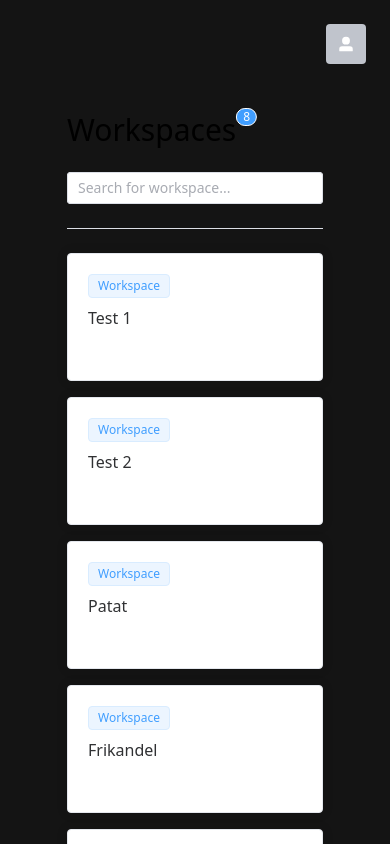
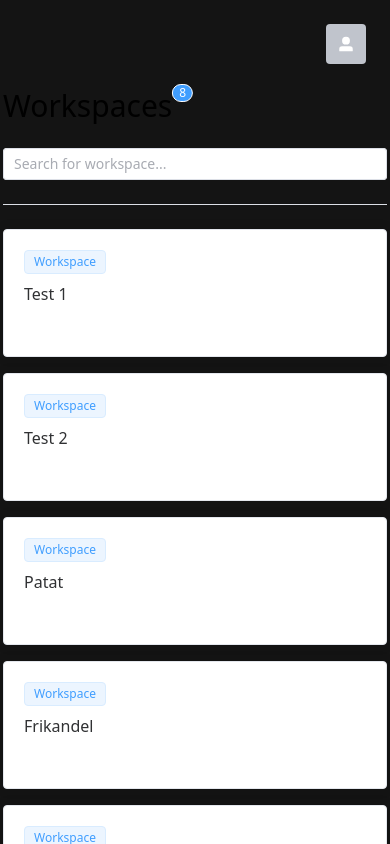
Before and after one commit to bjvanbemmel/benkyou, a Nuxt app in the folder web/: page / in a window 390 px wide. Shown: the top 844 px of the page. Built offline with nearby package versions, Linux system fonts and the light colour scheme.

Commit message:
make dashboard more mobile friendly

```diff
--- a/web/layouts/authenticated.vue
+++ b/web/layouts/authenticated.vue
@@ -1,7 +1,7 @@
 <template>
   <div class="h-full">
     <header-bar />
-    <div class="p-6">
+    <div>
       <slot />
     </div>
   </div>
--- a/web/pages/index.vue
+++ b/web/pages/index.vue
@@ -88,7 +88,7 @@
           class=""
           >
           <el-card
-            class="text-left w-64 h-32"
+            class="text-left w-96 sm:w-64 h-32"
           >
             <el-tag
               class="mb-2"
```
